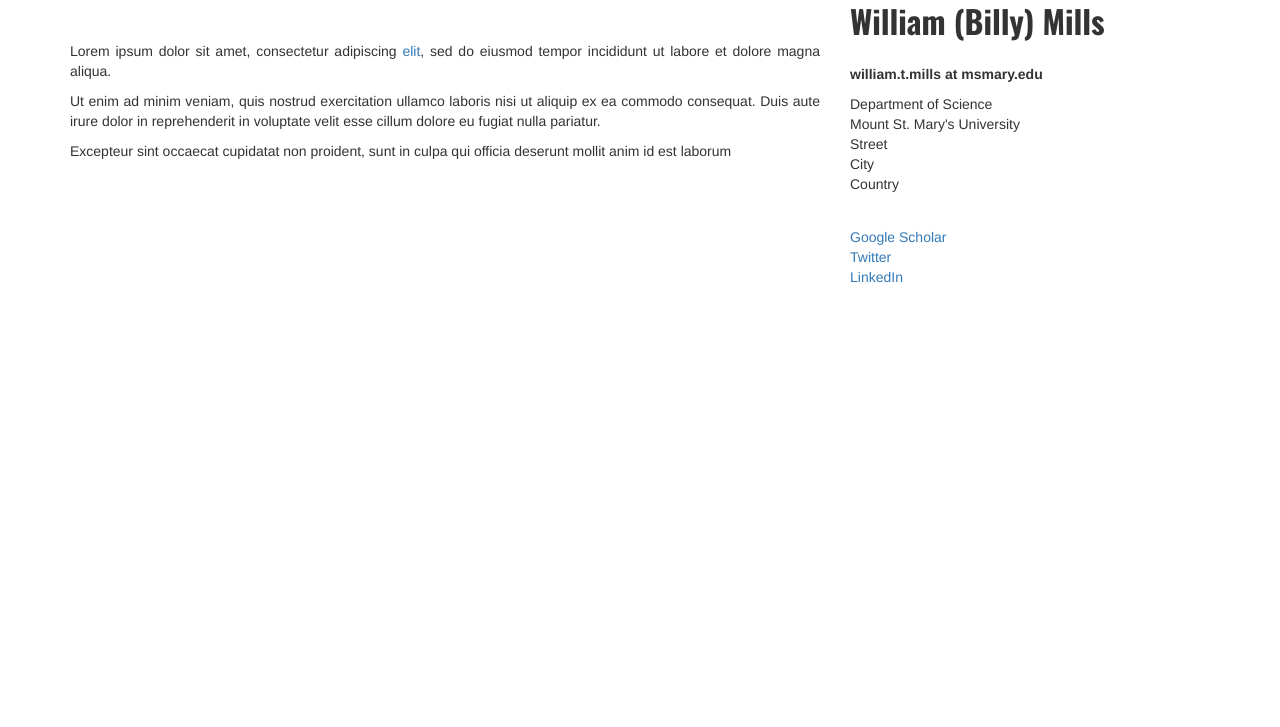
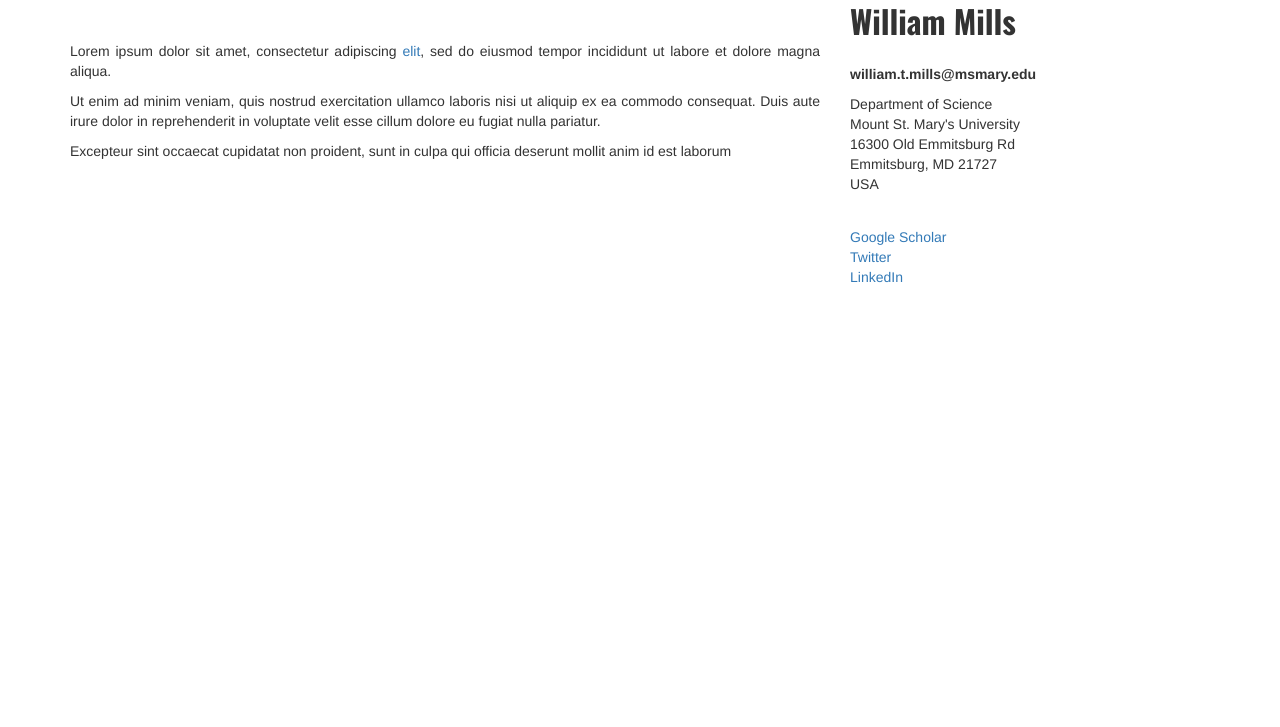
Before and after one commit to williamtmillsiv/williamtmills.github.io, a plain HTML site: page index.html in a window 1280 px wide. Shown: the part 73-800 px from the top of the page. Drawn offline with nearby package versions, Linux system fonts and the light colour scheme.

Commit message:
Update index.html

```diff
--- a/index.html
+++ b/index.html
@@ -7,7 +7,7 @@
 
 <html lang="en">
 <head>
-  <title>William (Billy) Mills</title>
+  <title>William Mills</title>
   <meta charset="utf-8">
   <meta name="viewport" content="width=device-width, initial-scale=1">
   <link rel="stylesheet" href="https://maxcdn.bootstrapcdn.com/bootstrap/3.3.6/css/bootstrap.min.css">
@@ -64,13 +64,13 @@
 
             <!-- Contact Info on the Sidebar -->
             <div class="col-md-4">
-                <div style="font-family: 'Oswald', sans-serif; font-size: 32px;"><b>William (Billy) Mills</b></div><br>
-                <p><b>william.t.mills at msmary.edu</b><br>
+                <div style="font-family: 'Oswald', sans-serif; font-size: 32px;"><b>William Mills</b></div><br>
+                <p><b>william.t.mills@msmary.edu</b><br>
                 <p>Department of Science<br>
                 Mount St. Mary's University<br>
-                Street<br>
-                City <br>
-                Country<br>
+                16300 Old Emmitsburg Rd<br>
+                Emmitsburg, MD 21727<br>
+                USA<br>
                 </p>
             </div>
 
```
